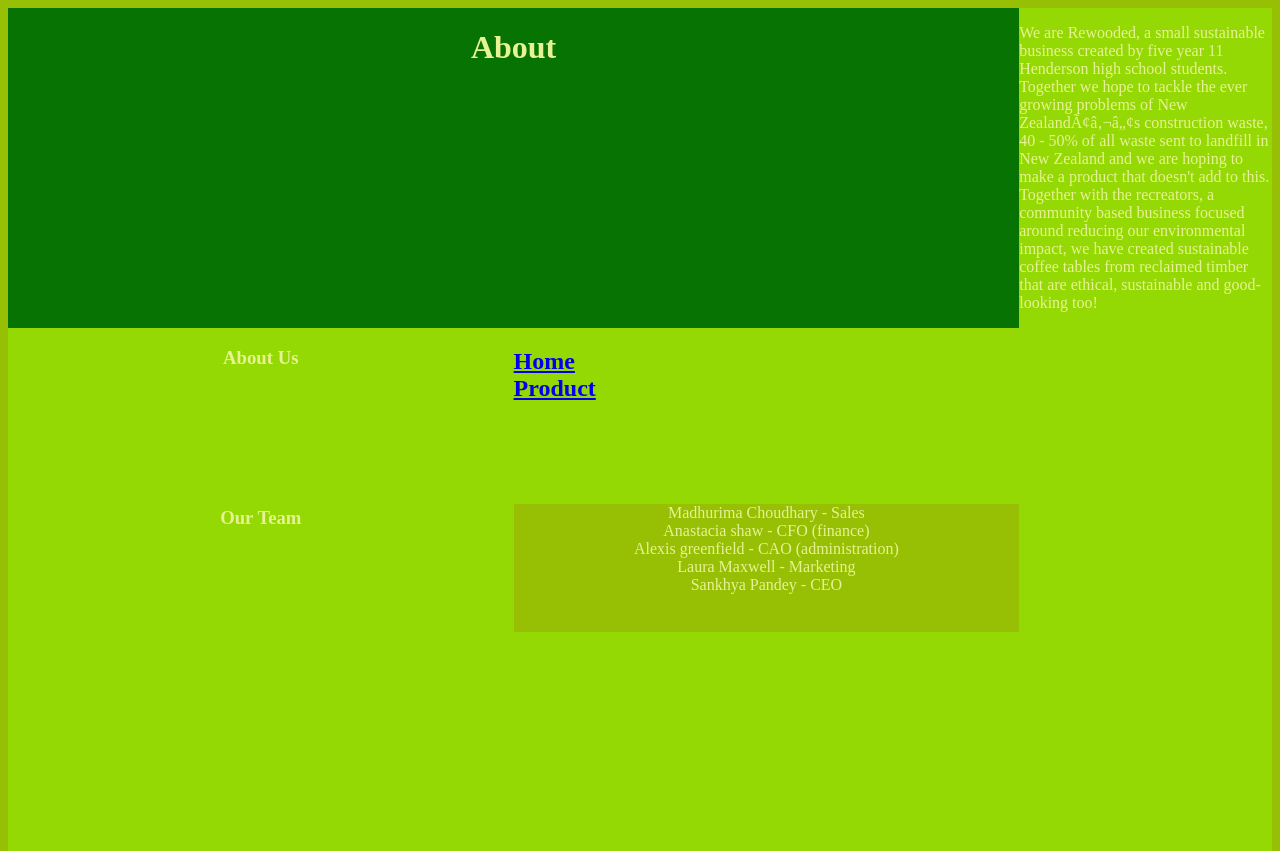
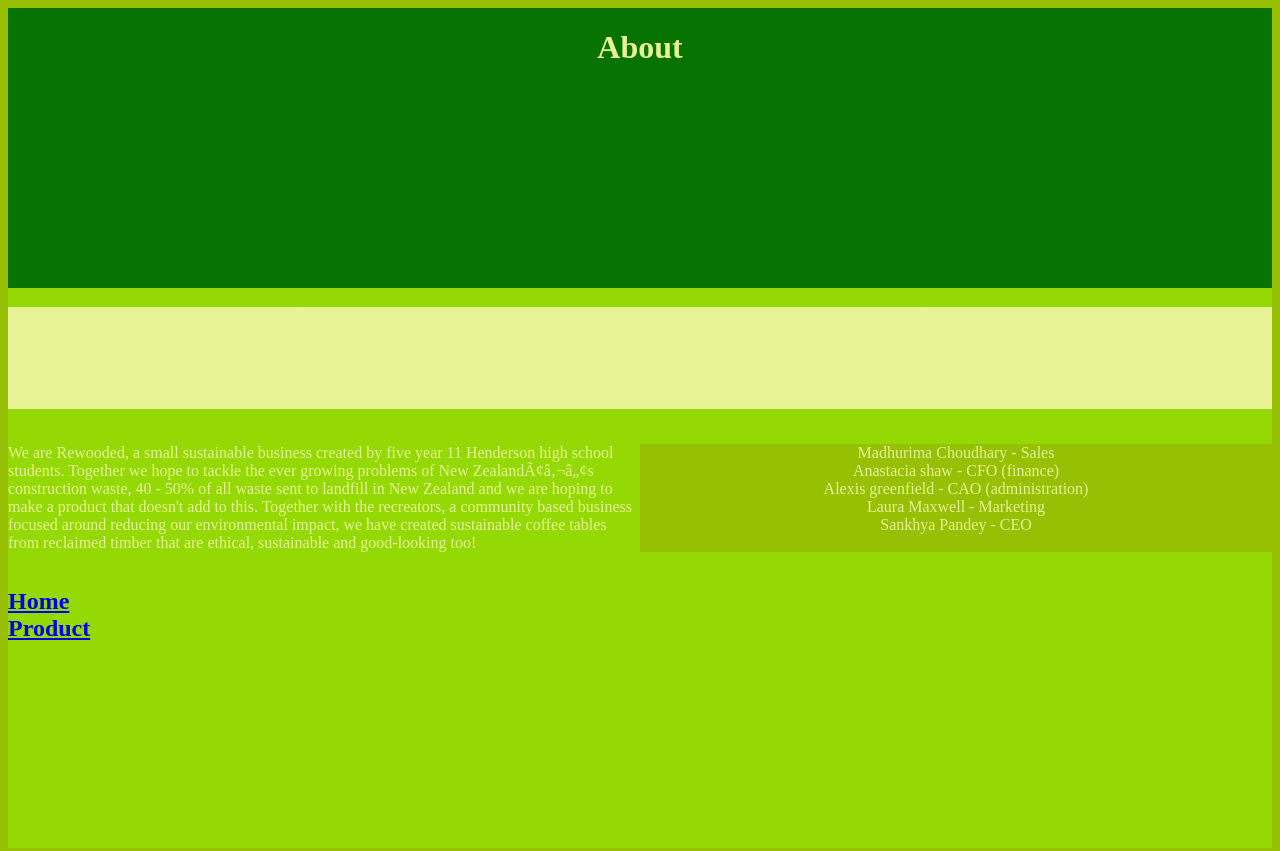
Before and after one commit to Does-a-thingy/Rewooded, a plain HTML site: page about.html in a window 1280 px wide. Shown: the top 851 px of the page. Drawn offline with Linux system fonts and the light colour scheme.

Commit message:
Update about.css

```diff
--- a/about.css
+++ b/about.css
@@ -2,12 +2,12 @@
    background-color: #95D904;
    color: #E7F294;
    display: grid;
-   grid-template-columns: 2fr 2fr 1fr;
+   grid-template-columns: 2fr 2fr;
    grid-template-rows: 2fr 1fr 1fr 2fr;
    grid-template-areas:
       'head head'
-      'sub1 text1'
-      'sub2 text2'
+      'sub1 sub2'
+      'text1 text2'
       'foot foot'
       ;
 }
@@ -24,10 +24,12 @@
 .sub1 {
    grid-area: sub1;
    text-align: center;
+   background-color: #E7f294;
 }
 .sub2 {
    grid-area: sub2;
    text-align: center;
+   background-color: #E7f294;
 }
 .text2 {
    grid-area: text1;
```
